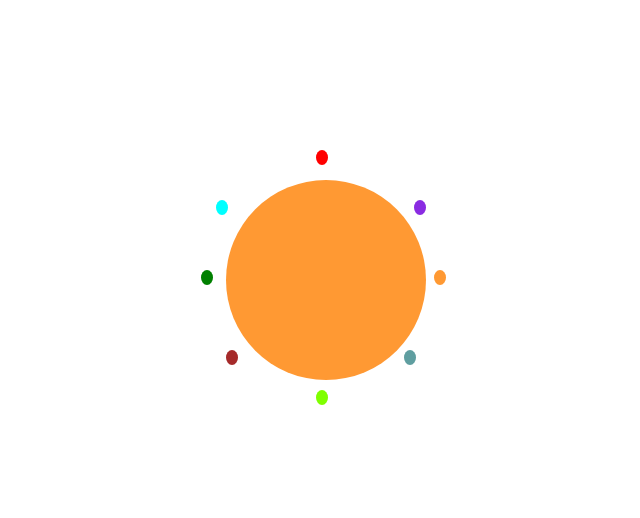
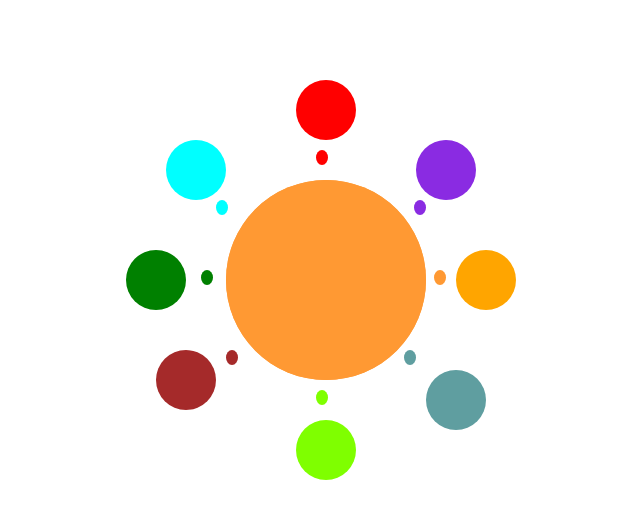
Before and after one commit to vivekout/id4assignment, a plain HTML site: page index.html in a window 1280 px wide. Shown: the whole page, without its empty margins (319-959 px from the left). Drawn offline with nearby package versions, Linux system fonts and the light colour scheme.

Commit message:
id4 requirement big circle bydefault open

```diff
--- a/index.html
+++ b/index.html
@@ -86,15 +86,15 @@
 </div>
 
 	<nav>
-		<button class="none" id="item1"></button>
-		<button class="none" id="item2"></button>
-		<button class="none" id="item3"></button>
-		<button class="none" id="item4"></button>
-		<button class="none" id="item5"></button>
-		<button class="none" id="item6"></button>
-		<button class="none" id="item7"></button>
-		<button class="none" id="item8"></button>
-		<button class="none" id="item9"></button>
+		<button id="item1"></button>
+		<button id="item2"></button>
+		<button id="item3"></button>
+		<button id="item4"></button>
+		<button id="item5"></button>
+		<button id="item6"></button>
+		<button id="item7"></button>
+		<button id="item8"></button>
+		<button id="item9"></button>
 
 		<ul>
 
```
